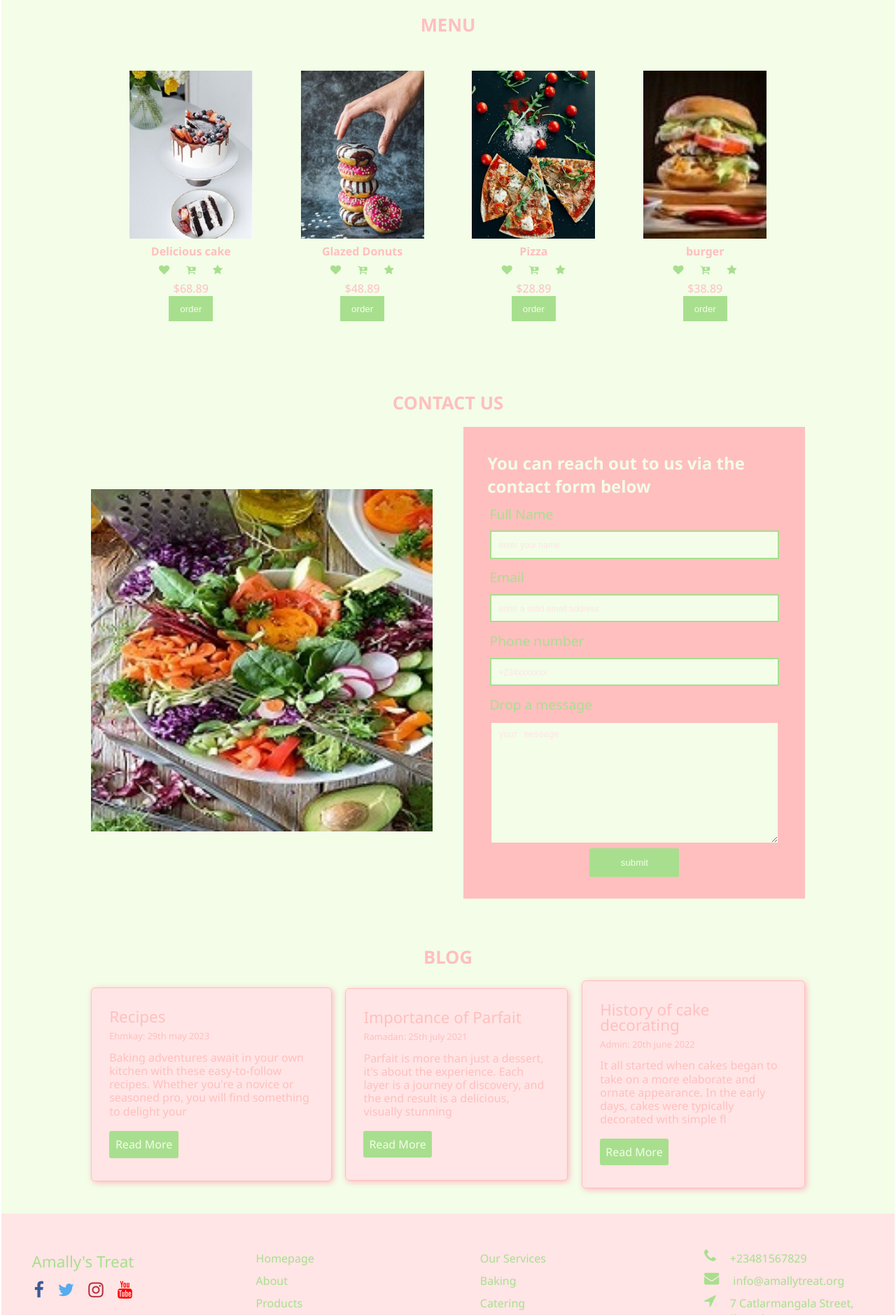
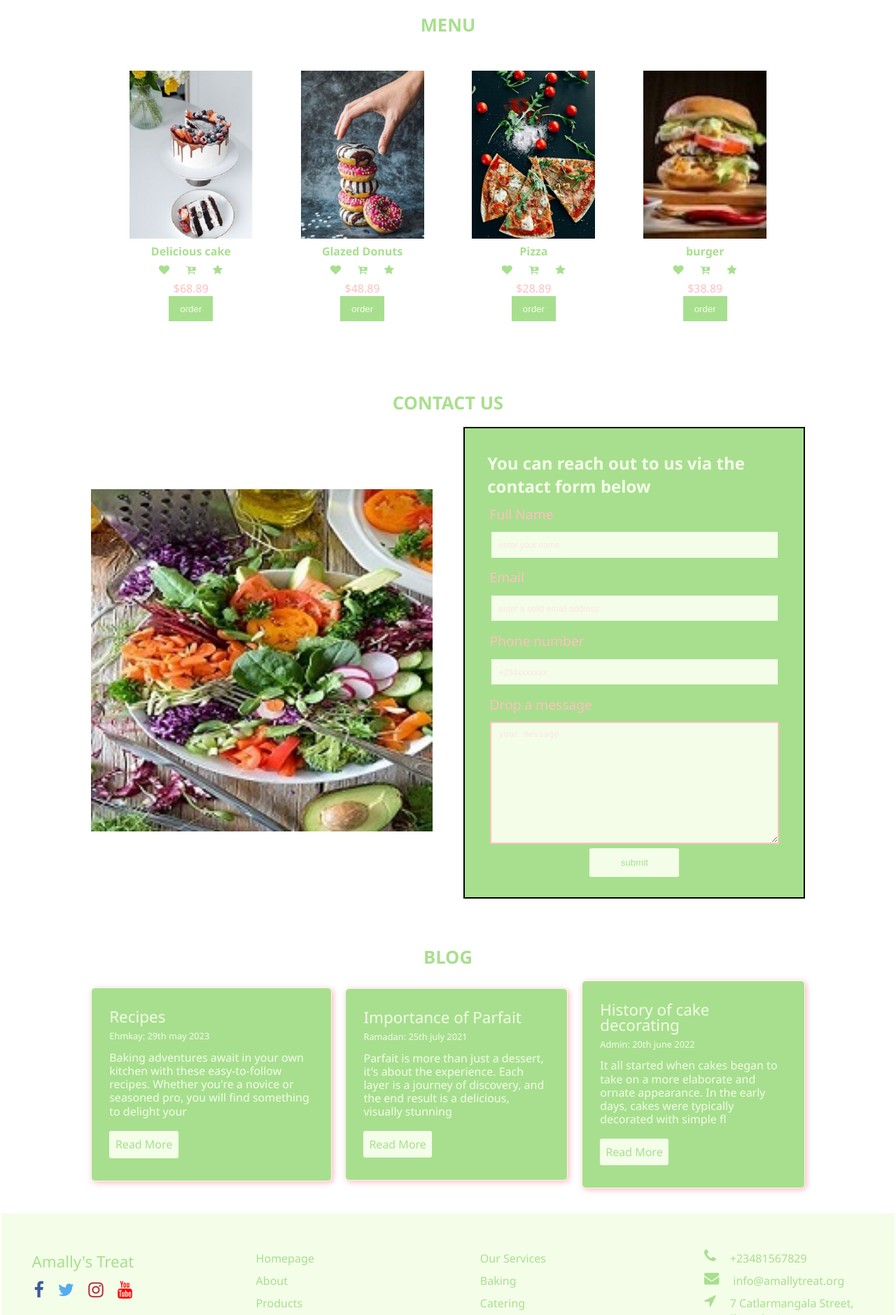
Before and after one commit to Ehmkayel/Thebrand, a plain HTML site: page index.html in a window 1280 px wide. Shown: the part 921-2800 px from the top of the page at 70% size. Drawn offline with Linux system fonts and the light colour scheme.

Commit message:
updated the colors

```diff
--- a/index.html
+++ b/index.html
@@ -44,7 +44,7 @@
             <h2 class="subheading"> About the brand</h2>
             <div class="about-us">
                 <div class="image">
-                    <img src="./images/chef.jpg" alt="chef">
+                    <a href="#"><img src="./images/chef.jpg" alt="chef"></a>
                 </div>
                 <div class="text">
                     <h2>Love at first bite</h2>
--- a/style.css
+++ b/style.css
@@ -11,7 +11,7 @@
     }
 
     main {
-        background-color: #f3fde8;
+        background-color: white;
         border: 2px solid white;
         max-width: 1300px;
         width: 100%;
@@ -33,7 +33,7 @@
         justify-content: space-between;
         align-items: center;
         padding: 2%;
-        background-color: #ffe5e5;
+        background-color: #f3fde8;
     }
 
     header .logo {
@@ -55,8 +55,8 @@
     }
 
     nav a:hover {
-        background-color: #f3fde8;
-        color: #a8df8e;
+        background-color: #ffe5e5;
+        color: #ffbfbf;
         border-radius: 2px;
     }
 
@@ -77,13 +77,13 @@
 
     .banner h1 {
         font-size: 2.5em;
-        color: #ffbfbf;
+        color: #a8df8e;
     }
 
     .banner p {
         margin-top: 7px;
         font-size: 1.4em;
-        color: #ffbfbf;
+        color: #a8df8e;
     }
 
     .banner .btn {
@@ -110,7 +110,7 @@
     }
 
     .subheading {
-        color: #ffbfbf;
+        color: #a8df8e;
         text-align: center;
         font-size: 1.6em;
         text-transform: uppercase;
@@ -132,14 +132,14 @@
 
     .text h2 {
         font-size: 1.4em;
-        color: #ffbfbf;
+        color:#a8df8e ;
         text-align: center;
     }
 
     .text p {
         padding: 1.4em 0;
         font-size: 1.1em;
-        color: #ffbfbf;
+        color:#a8df8e ;
     }
 
     .text .btn {
@@ -173,7 +173,7 @@
 
     h3 {
         font-size: 1em;
-        color: #ffbfbf;
+        color: #a8df8e;
         text-align: center;
         margin-top: 2px;
     }
@@ -238,8 +238,8 @@
     .contact .form{
         flex: 1 1 30em;
         padding: 1.8em;
-        border: 2px solid #ffbfbf;
-        background-color: #ffbfbf;
+        border: 2px solid ;
+        background-color: #a8df8e;
         margin-top: 1.2px;
     }
 
@@ -258,7 +258,7 @@
     }
 
     .form-group label{
-        color: #a8df8e;
+        color: #ffbfbf;
         display: block;
         font-size: 1.2em;
     }
@@ -287,8 +287,8 @@
     button[type="submit"]{
             display: block;
             width: 30%;
-            background-color: #a8df8e;
-            color: #f3fde8;
+            background-color: #f3fde8;
+            color: #a8df8e;
             padding: 3%;
             margin: 0 auto;
             border-radius: 4%;
@@ -311,14 +311,14 @@
     .recipe {
         padding: 2em 1.6em;
         text-align: left;
-        border: 1px solid #ffbfbf;
-        background-color: #ffe5e5;
+        border: 1px solid #f3fde8;
+        background-color: #a8df8e;
         border-radius: 6px;
         box-shadow: 2px 2px 8px lightpink;
     }
     .recipe:hover{
-        color: #f3fde8;
-        background-color: #a8df8e;
+        color: #ffbfbf;
+        background-color: #ffe5e5;
     }
 
     .recipe .headings{
@@ -326,7 +326,7 @@
         line-height: 0.4em;
         font-size: 1.4em;
         text-decoration: none;
-        color: #ffbfbf;
+        color: #f3fde8;
 
     }
     .recipe .headings:hover{
@@ -337,7 +337,7 @@
         display: block;
         font-size: 0.8em;
         padding-top: 0.4em;
-        color: #ffbfbf;
+        color: #f3fde8;
         text-align: left;
     }
 
@@ -345,12 +345,12 @@
         font-size: 1em;
         line-height: 1.2em;
         padding: 0.8em 0;
-        color: #ffbfbf;
+        color: #f3fde8;
     }
 
     .recipe .btn {
-        background-color: #a8df8e;
-        color: #f3fde8;
+        background-color: #f3fde8;
+        color: #a8df8e;
         padding: 3%;
         display: inline-block;
         margin-top: 5px;
@@ -367,7 +367,7 @@
 
 
     footer {
-        background-color: #ffe5e5;
+        background-color: #f3fde8;
         margin: 10px auto;
 
     }
```
